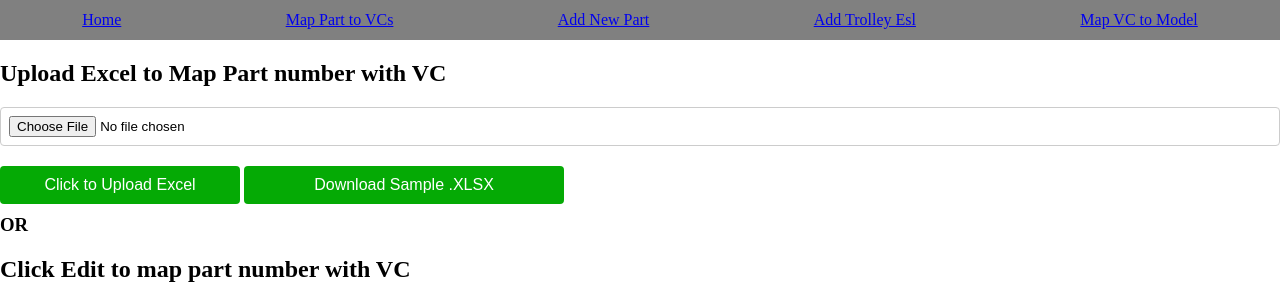
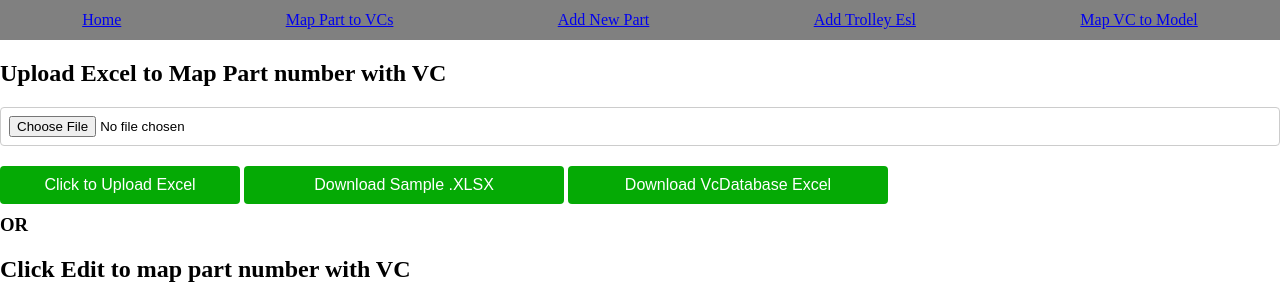
Before and after one commit to zubairalam1997/pick_to_light_dashboard, a Django app: page /Part_VC_Map_Data/ in a window 1280 px wide. Shown: the top 303 px of the page. Run offline with Django 5.2, Linux system fonts and the light colour scheme; the visitor is signed in with stand-in values (Sample User, id 1); data that the repository does not hold is empty; parts of the project's set-up code (start-up, migrations or seed data) failed here and were passed over.

Commit message:
Update vc_part_map.html
added the button for downloading the model matrix or vc database

```diff
--- a/dashboard/templates/model_matrix/vc_part_map.html
+++ b/dashboard/templates/model_matrix/vc_part_map.html
@@ -21,8 +21,9 @@
         <input type="file" id="excelInput" name="excel_file" accept=".xlsx, .xls">
         <button type="button" class="upload-excel-btn" onclick="uploadFile()">Click to Upload Excel</button>
         <a href="{% static 'excel_files/sample.xlsx' %}" download>
-        <button class="sample-exl-btn" type="button">Download Sample .XLSX</button>
-    </a>
+        <button class="sample-exl-btn" type="button">Download Sample .XLSX</button></a>
+        <!-- Add this where you want the download button -->
+<a href="{% url 'export_vcdatabase_excel' %}" class="btn btn-success"> <button class="sample-exl-btn" type="button">Download VcDatabase Excel</button></a>
     </form>
     <h3 class="h3-heading">OR</h3>
     <h2>Click Edit to map part number with VC</h2>
@@ -168,16 +169,18 @@
                 });
             }
         }
+
+
         function openVCMasterModal() {
             vcMasterModal.style.display = "block";
         }
         function closeVCMasterModal() {
             vcMasterModal.style.display = "none";
         }
+
         function uploadFile() {
     var formData = new FormData(document.getElementById('uploadForm'));
     var csrfToken = document.querySelector('[name=csrfmiddlewaretoken]').value;
-
 
     fetch('{% url "upload_excel" %}', {
         method: 'POST',
@@ -191,15 +194,17 @@
         if (data.success) {
             alert('File uploaded successfully.');
         } else {
-                    alert('File upload failed:' + data.message);
+            alert('File upload failed: ' + data.message);
         }
-                document.getElementById('excelInput').value="";
+        // Clear the file input after the upload is complete
+        document.getElementById('excelInput').value = "";
     })
     .catch(error => {
-                messageDiv.innerHTML = `<div style="color: red;">An error occurred: ${error}</div>`;
+        alert('An error occurred: ' + error);
+        // Clear the file input in case of an error as well
+        document.getElementById('excelInput').value = "";
     });
 }
-
     </script>
 </body>
 </html>
```
Lines whose indentation alone changed are shown as unchanged.
